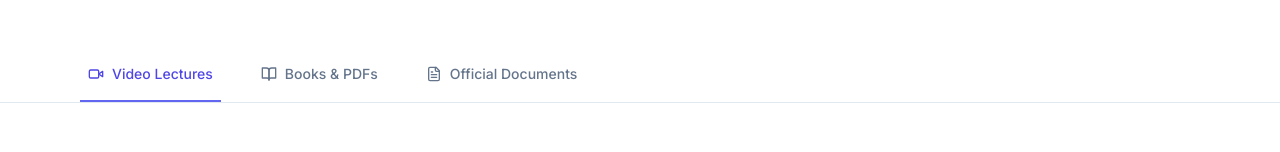
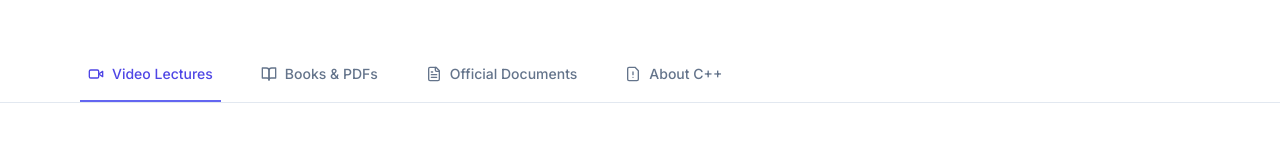
Before and after one commit to stikhead/resourcify, a Next.js app: page /learn/cpp in a window 1280 px wide. Shown: the part 639-791 px from the top of the page. Built offline with nearby package versions, Linux system fonts and the light colour scheme; no server answers.

Commit message:
more ui improvement

```diff
--- a/src/app/learn/c/page.tsx
+++ b/src/app/learn/c/page.tsx
@@ -1,7 +1,7 @@
 "use client";
 import { getPlaylistItemsClient } from "@/lib/clientYoutube";
 import { useState, useEffect } from "react";
-import { ExternalLink, BookOpen, FileText, Video } from "lucide-react";
+import { ExternalLink, BookOpen, FileText, Video, FileWarning } from "lucide-react";
 import Navbar from "@/components/NavBar";
 import VideoGallery from "@/components/VideoGallery";
 import { Button } from "@/components/ui/button";
@@ -18,7 +18,8 @@ import { DefaultPlaylistCard } from "@/components/cards/DefaultTextNoPlaylist";
 const tabs: TabItem[] = [
   { id: 'videos', label: 'Video Lectures', icon: Video },
   { id: 'books', label: 'Books & PDFs', icon: BookOpen },
-  { id: 'docs', label: 'Official Documents', icon: FileText }
+  { id: 'docs', label: 'Official Documents', icon: FileText },
+  { id: 'about', label: "About C", icon: FileWarning }
 ];
 
 
@@ -215,6 +216,11 @@ export default function LearnCPage() {
               </div>
             </>
           )}
+
+          {activeTab==='about' && (
+            <>
+            </>
+          )}
         </div>
       </main>
     </div>
--- a/src/app/learn/cpp/page.tsx
+++ b/src/app/learn/cpp/page.tsx
@@ -1,7 +1,7 @@
 "use client";
 import { getPlaylistItemsClient } from "@/lib/clientYoutube";
 import { useState, useEffect } from "react";
-import { ExternalLink, BookOpen, FileText, Video } from "lucide-react";
+import { ExternalLink, BookOpen, FileText, Video, FileWarning } from "lucide-react";
 import Navbar from "@/components/NavBar";
 import VideoGallery from "@/components/VideoGallery";
 import { Button } from "@/components/ui/button";
@@ -19,7 +19,8 @@ import { DefaultPlaylistCard } from "@/components/cards/DefaultTextNoPlaylist";
 const tabs: TabItem[] = [
   { id: 'videos', label: 'Video Lectures', icon: Video },
   { id: 'books', label: 'Books & PDFs', icon: BookOpen },
-  { id: 'docs', label: 'Official Documents', icon: FileText }
+  { id: 'docs', label: 'Official Documents', icon: FileText },
+  { id: 'about', label: "About C++", icon: FileWarning }
 ];
 
 export default function LearnCPage() {
--- a/src/app/learn/devops/page.tsx
+++ b/src/app/learn/devops/page.tsx
@@ -19,7 +19,7 @@ const tabs: TabItem[] = [
   { id: "videos", label: "Video Tutorials", icon: Video },
   { id: "books", label: "Books & Resources", icon: BookOpen },
   { id: "docs", label: "Documentation", icon: FileText },
-   { id: "platf", label: "Practice Platforms", icon: ExternalLink },
+  { id: "platf", label: "Practice Platforms", icon: ExternalLink }
 ];
 
 const learningPath = [
--- a/src/app/resources/page.tsx
+++ b/src/app/resources/page.tsx
@@ -4,7 +4,6 @@ import ResourceCard from "@/components/cards/ResourceCard";
 import { Button } from "@/components/ui/button";
 
 const allResources = [
-  // Programming Languages
   {
     title: "Learn C Programming",
     description: "Master C programming from basics to advanced concepts including pointers, memory management, and data structures implementation",
--- a/src/components/cards/BookCard.tsx
+++ b/src/components/cards/BookCard.tsx
@@ -23,7 +23,7 @@ export default function BookCard({
     level,
     year }: Books) {
     return (
-        <Card className="hover:shadow-lg transition-all duration-300">
+        <Card className="hover:shadow-lg transition-all duration-300 hover:scale-105 dark:hover:shadow-lg dark:hover:scale-105 h-full dark:hover:shadow-slate-400">
             <CardHeader>
                 <div className="flex items-start gap-4">
                     <div className="w-12 h-12 bg-green-100 dark:bg-green-900 rounded-full flex items-center justify-center">
@@ -54,8 +54,8 @@ export default function BookCard({
                 </div>
                 <div className="flex gap-2">
                     <Link href={url} target="_blank" rel="noopener noreferrer">
-                        <Button className="flex-1">
-                            <Download className="w-4 h-4 mr-2" />
+                        <Button className="flex-1 hover:scale-105 h-full dark:hover:shadow-lg dark:hover:shadow-slate-500">
+                            <Download className="w-4 h-4 mr-2 " />
                             Download PDF
                         </Button>
                     </Link>
--- a/src/components/cards/DocCard.tsx
+++ b/src/components/cards/DocCard.tsx
@@ -21,7 +21,7 @@ export default function DocCard({
     type,
     year }: OfficialDocs) {
     return (
-        <Card className="hover:shadow-lg transition-all duration-300">
+        <Card className="hover:shadow-lg transition-all duration-300 hover:scale-105 dark:hover:shadow-lg dark:hover:scale-105 h-full dark:hover:shadow-slate-400">
             <CardHeader>
                 <div className="flex items-start gap-4">
                     <div className="w-12 h-12 bg-purple-100 dark:bg-purple-900 rounded-full flex items-center justify-center">
@@ -45,7 +45,7 @@ export default function DocCard({
                 </div>
 
                 <Link href={url} target="_blank" rel="noopener noreferrer">
-                    <Button className="w-full">
+                    <Button className="w-full hover:scale-105 h-full dark:hover:shadow-lg dark:hover:shadow-slate-500">
                         <ExternalLink className="w-4 h-4 mr-2" />
                         View Documentation
                     </Button>
--- a/src/components/cards/ResourceCard.tsx
+++ b/src/components/cards/ResourceCard.tsx
@@ -40,7 +40,7 @@ export default function ResourceCard({
 }: ResourceCardProps) {
   return (
     <Link href={href} className="block group">
-      <Card className="cursor-pointer hover:shadow-lg transition-all duration-300 hover:scale-105 h-full">
+      <Card className="cursor-pointer hover:shadow-lg transition-all duration-300 hover:scale-105 h-full dark:hover:shadow-lg dark:hover:shadow-slate-500">
         <CardContent className="p-6">
           <div className="flex items-start gap-4">
             {Icon && (
--- a/src/components/cards/YoutubeCard.tsx
+++ b/src/components/cards/YoutubeCard.tsx
@@ -10,7 +10,7 @@ export default function YouTuberCard({ youtuber, onSelectPlaylist }: {
   onSelectPlaylist: (playlistId: string) => void
 }) {
   return (
-    <Card className="hover:shadow-lg transition-all duration-300 cursor-pointer group">
+    <Card className="hover:shadow-lg transition-all duration-300 cursor-pointer group hover:scale-105 h-full dark:hover:shadow-lg dark:hover:shadow-slate-500">
       <CardHeader className="pb-4">
         <div className="flex items-start gap-4">
           <img
--- a/src/components/cards/YoutuberCard.tsx
+++ b/src/components/cards/YoutuberCard.tsx
@@ -31,7 +31,7 @@ export default function YoutuberCard({
 }: Youtubers
 ) {
     return (
-        <Card className={`hover:shadow-lg transition-all duration-300 cursor-pointer ${isSelected ? 'ring-2 ring-indigo-500 bg-indigo-50 dark:bg-indigo-950' : 'cursor-pointer hover:shadow-lg transition-all duration-300 hover:scale-105 h-full'
+        <Card className={`hover:shadow-lg transition-all duration-300 cursor-pointer ${isSelected ? 'ring-2 ring-indigo-500 bg-indigo-50 dark:bg-indigo-950' : 'cursor-pointer hover:shadow-lg transition-all duration-300 hover:scale-105 h-full dark:hover:shadow-lg dark:hover:shadow-slate-500'
             }`}
             onClick={() => onSelect(playlistId)}
         >
--- a/src/data/learn/index.ts
+++ b/src/data/learn/index.ts
@@ -4,3 +4,5 @@ export * as devops from "./devops";
 export * as c from "./c"
 export * as git from "./git"
 export * as py from "./python"
+export * as bw from "./web_dev_basic"
+export * as aw from "./web_dev_adv"
--- a/src/data/learn/web_dev_adv.ts
+++ b/src/data/learn/web_dev_adv.ts
@@ -0,0 +1,13 @@
+import { Book, Doc, Youtuber } from "@/types/resources";
+
+export const youtubers: Youtuber[] = [
+
+]
+
+export const officialDocs: Doc[] = [
+
+]
+
+export const books: Book[] = [
+
+]
--- a/src/data/learn/web_dev_basic.ts
+++ b/src/data/learn/web_dev_basic.ts
@@ -0,0 +1,13 @@
+import { Book, Doc, Youtuber } from "@/types/resources";
+
+export const youtubers: Youtuber[] = [
+
+]
+
+export const officialDocs: Doc[] = [
+
+]
+
+export const books: Book[] = [
+
+]
```
